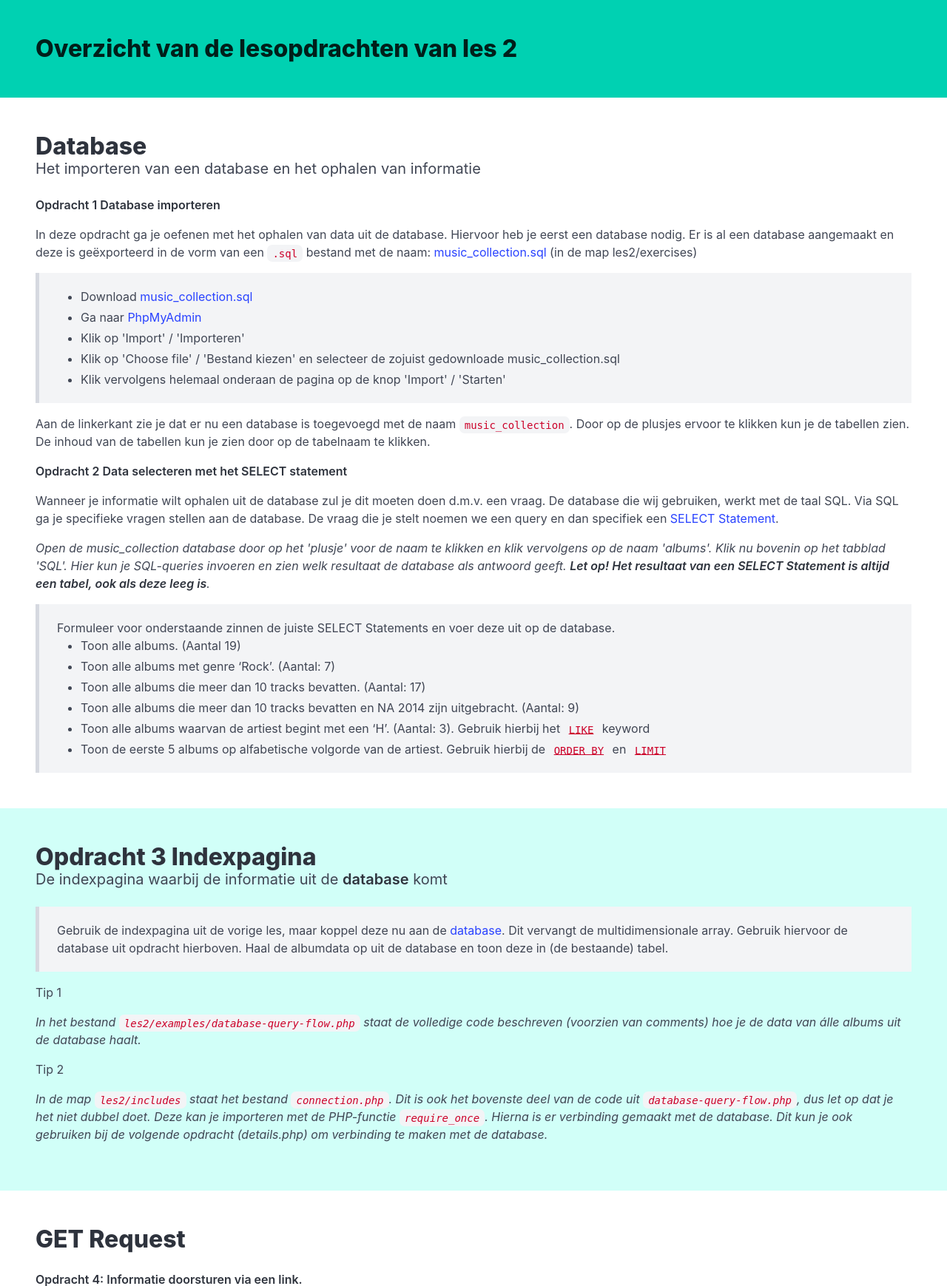
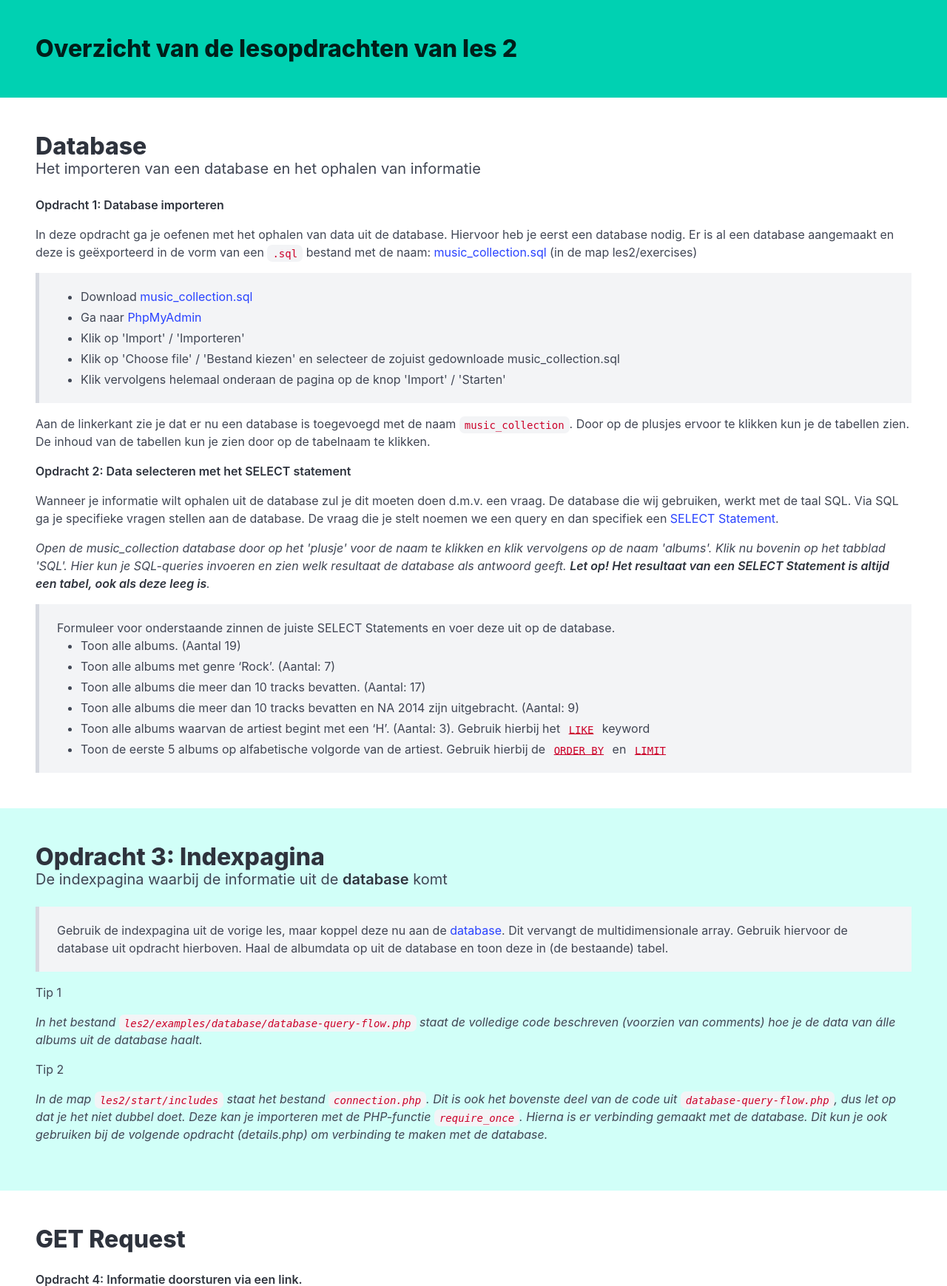
Before and after one commit to HR-CMGT/PRG02-2024-2025, a PHP site: page / in a window 1280 px wide. Shown: the top 1739 px of the page at 74% size. Run offline with PHP 8.4, Linux system fonts and the light colour scheme.

Commit message:
Minor textual changes

```diff
--- a/les2/exercises/index.php
+++ b/les2/exercises/index.php
@@ -25,7 +25,7 @@
     </h2>
     <div class="content">
         <p>
-            <strong>Opdracht 1 Database importeren</strong>
+            <strong>Opdracht 1: Database importeren</strong>
         </p>
         <p>
             In deze opdracht ga je oefenen met het ophalen van data uit de database. Hiervoor heb je eerst een
@@ -53,7 +53,7 @@
             de tabelnaam te klikken.
         </p>
         <p>
-            <strong>Opdracht 2 Data selecteren met het SELECT statement</strong>
+            <strong>Opdracht 2: Data selecteren met het SELECT statement</strong>
         </p>
         <p>
             Wanneer je informatie wilt ophalen uit de database zul je dit moeten doen d.m.v. een vraag.
@@ -94,7 +94,7 @@
 </section>
 
 <section class="section has-background-primary-light">
-    <h1 class="title">Opdracht 3 Indexpagina</h1>
+    <h1 class="title">Opdracht 3: Indexpagina</h1>
     <h2 class="subtitle">
         De indexpagina waarbij de informatie uit de <strong>database</strong> komt
     </h2>
@@ -109,14 +109,14 @@
             <p>Tip 1</p>
             <p>
                 <em>
-                    In het bestand <code>les2/examples/database-query-flow.php</code> staat de volledige code
+                    In het bestand <code>les2/examples/database/database-query-flow.php</code> staat de volledige code
                     beschreven (voorzien van comments) hoe je de data van álle albums uit de database haalt.
                 </em>
             </p>
             <p>Tip 2</p>
             <p>
                 <em>
-                    In de map <code>les2/includes</code> staat het bestand <code>connection.php</code>. Dit is
+                    In de map <code>les2/start/includes</code> staat het bestand <code>connection.php</code>. Dit is
                     ook het
                     bovenste deel van de code uit <code>database-query-flow.php</code>, dus let op dat je het niet
                     dubbel doet.
@@ -162,14 +162,14 @@
 
 <!--Details-->
 <section class="section has-background-primary-light">
-    <h1 class="title">Opdracht 6 Detailpagina</h1>
+    <h1 class="title">Opdracht 6: Detailpagina</h1>
     <h2 class="subtitle">
         De details van een muziekalbum
     </h2>
     <div class="content">
         <p>
             <em>
-                Maak een webpagina met de detailinformatie van een muziekalbum (details.php).
+                Maak een webpagina met de detailinformatie van één muziekalbum (details.php).
                 Voeg achter elk album op de <strong>indexpagina</strong> een detaillink toe. Deze verwijst naar
                 <code>details.php</code>, deze staat al klaar in de map <a href="../start/details.php" target="_blank">start</a>.
                 Alle albums verwijzen naar dezelfde details.php, maar tonen toch alleen de details van het album
```
Also changed, not shown: les2/README.md.
